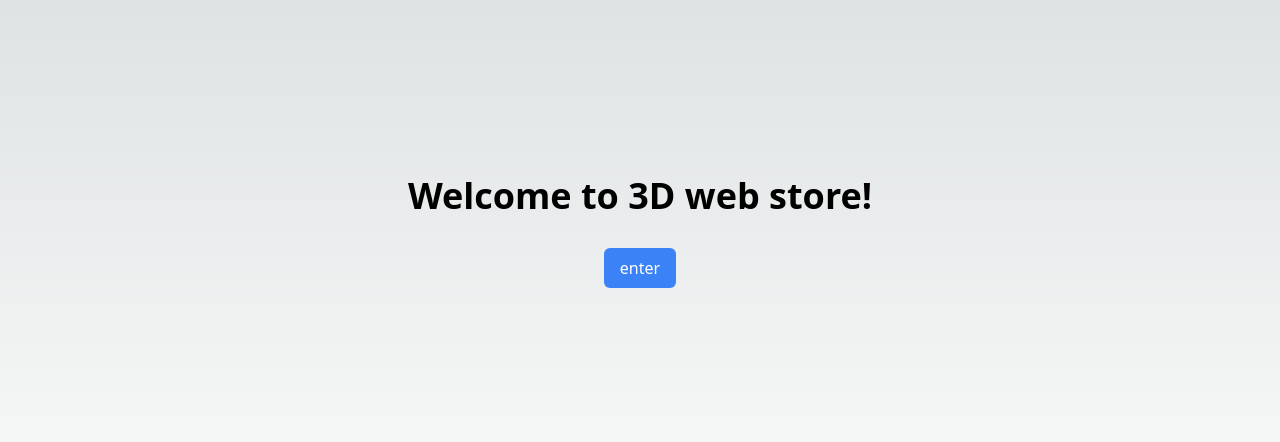
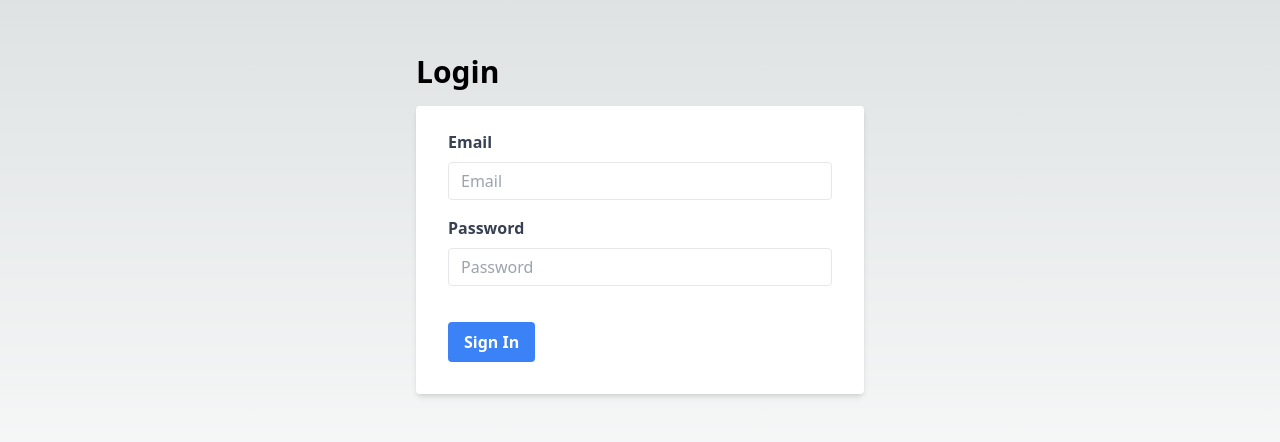
Before and after one commit to erenokur/next-threejs-web-store, a Next.js app: page / in a window 1280 px wide. Shown: the part 168-610 px from the top of the page. Built offline with nearby package versions, Linux system fonts and the light colour scheme.

Commit message:
api middleware and authentication written.

```diff
--- a/next.config.js
+++ b/next.config.js
@@ -1,6 +1,7 @@
 /** @type {import('next').NextConfig} */
+require("dotenv").config();
 const nextConfig = {
   reactStrictMode: true,
-}
+};
 
-module.exports = nextConfig
+module.exports = nextConfig;
--- a/package.json
+++ b/package.json
@@ -14,10 +14,13 @@
   },
   "dependencies": {
     "@react-three/fiber": "^8.12.2",
+    "@types/axios": "^0.14.0",
     "@types/node": "18.16.0",
     "@types/react": "18.0.38",
     "@types/react-dom": "18.0.11",
     "autoprefixer": "10.4.14",
+    "axios": "^1.3.6",
+    "dotenv": "^16.0.3",
     "eslint": "8.39.0",
     "eslint-config-next": "13.3.1",
     "i18next": "^22.4.15",
@@ -28,6 +31,7 @@
     "postcss": "8.4.23",
     "react": "18.2.0",
     "react-dom": "18.2.0",
+    "react-hook-form": "^7.43.9",
     "react-i18next": "^12.2.2",
     "tailwindcss": "3.3.1",
     "three": "^0.151.3",
--- /dev/null
+++ b/src/components/LoginPage/index.tsx
@@ -0,0 +1,86 @@
+import { useState } from "react";
+import { useRouter } from "next/router";
+import { useAuth } from "@/contexts/AuthContext";
+
+const LoginPage = () => {
+  const router = useRouter();
+  const { login, logout } = useAuth();
+  const [email, setEmail] = useState("");
+  const [password, setPassword] = useState("");
+
+  const handleEmailChange = (event: React.ChangeEvent<HTMLInputElement>) => {
+    setEmail(event.target.value);
+  };
+
+  const handlePasswordChange = (event: React.ChangeEvent<HTMLInputElement>) => {
+    setPassword(event.target.value);
+  };
+
+  const handleSubmit = async (event: React.FormEvent<HTMLFormElement>) => {
+    event.preventDefault();
+    try {
+      logout();
+      let result = await login(email, password);
+      if (result) router.push("/product-list");
+      console.log(result);
+      console.log(`Email: ${email}, Password: ${password}`);
+    } catch (error) {
+      console.log(error);
+    }
+  };
+
+  return (
+    <div className="flex h-screen bg-black-200">
+      <div className="m-auto w-full max-w-md">
+        <div className="text-3xl font-bold mb-4">Login</div>
+        <form
+          onSubmit={handleSubmit}
+          className="bg-white shadow-md rounded px-8 pt-6 pb-8 mb-4"
+        >
+          <div className="mb-4">
+            <label
+              className="block text-gray-700 font-bold mb-2"
+              htmlFor="email"
+            >
+              Email
+            </label>
+            <input
+              className="appearance-none border rounded w-full py-2 px-3 text-gray-700 leading-tight focus:outline-none focus:shadow-outline"
+              id="email"
+              type="email"
+              placeholder="Email"
+              value={email}
+              onChange={handleEmailChange}
+            />
+          </div>
+          <div className="mb-6">
+            <label
+              className="block text-gray-700 font-bold mb-2"
+              htmlFor="password"
+            >
+              Password
+            </label>
+            <input
+              className="appearance-none border rounded w-full py-2 px-3 text-gray-700 mb-3 leading-tight focus:outline-none focus:shadow-outline"
+              id="password"
+              type="password"
+              placeholder="Password"
+              value={password}
+              onChange={handlePasswordChange}
+            />
+          </div>
+          <div className="flex items-center justify-between">
+            <button
+              className="bg-blue-500 hover:bg-blue-700 text-white font-bold py-2 px-4 rounded focus:outline-none focus:shadow-outline"
+              type="submit"
+            >
+              Sign In
+            </button>
+          </div>
+        </form>
+      </div>
+    </div>
+  );
+};
+
+export default LoginPage;
--- /dev/null
+++ b/src/contexts/AuthContext/index.tsx
@@ -0,0 +1,65 @@
+import React, { useMemo, useEffect, useState } from "react";
+import { AxiosClient } from "@/middleware";
+
+interface AuthContextValue {
+  user: string | null;
+  login: (username: string, password: string) => Promise<string>;
+  logout: () => void;
+}
+
+const AuthContext = React.createContext<AuthContextValue>({
+  user: null,
+  login: async () => "",
+  logout: () => {},
+});
+
+export function AuthProvider({ children }: { children: React.ReactNode }) {
+  const [user, setUser] = useState<string | null>(null);
+  const apiClient = new AxiosClient(`${process.env.API_BASE_URL}/auth`, {
+    "Content-Type": "application/json",
+  });
+
+  useEffect(() => {
+    console.log("useEffect");
+    const user = localStorage.getItem("user");
+    if (user) {
+      setUser(user);
+    }
+  }, []);
+
+  const login = async (username: string, password: string): Promise<string> => {
+    console.log("login");
+    try {
+      const response = await apiClient.get("/login");
+      console.log(JSON.stringify(response));
+      localStorage.setItem("token", response.data.accessToken);
+      localStorage.setItem("user", response.data.username);
+      setUser(response.data.username);
+      return response.data.accessToken;
+    } catch (error) {
+      console.log(error);
+      throw new Error("Login failed");
+    }
+  };
+
+  const logout = () => {
+    console.log("logout");
+    localStorage.removeItem("token");
+    localStorage.removeItem("user");
+    setUser(null);
+  };
+
+  const authValue = useMemo(
+    () => ({ user, login, logout }),
+    [user, login, logout]
+  );
+
+  return (
+    <AuthContext.Provider value={authValue}>{children}</AuthContext.Provider>
+  );
+}
+
+export function useAuth() {
+  const { login, logout, user } = React.useContext(AuthContext);
+  return { login, logout, user };
+}
--- /dev/null
+++ b/src/middleware/index.tsx
@@ -0,0 +1,45 @@
+import axios, { AxiosInstance, AxiosRequestConfig, AxiosResponse } from "axios";
+
+export class AxiosClient {
+  private readonly instance: AxiosInstance;
+
+  constructor(baseURL: string, headers?: AxiosRequestConfig["headers"]) {
+    this.instance = axios.create({
+      baseURL,
+      headers: {
+        ...headers,
+        // Set the Authorization header to the JWT token
+        Authorization: `Bearer ${localStorage.getItem("token")}`,
+      },
+    });
+
+    this.instance.interceptors.response.use(
+      this.handleSuccessResponse,
+      this.handleErrorResponse
+    );
+  }
+
+  private handleSuccessResponse(response: AxiosResponse) {
+    return response;
+  }
+
+  private handleErrorResponse(error: any) {
+    return Promise.reject(error);
+  }
+
+  get(url: string, config?: AxiosRequestConfig) {
+    return this.instance.get(url, config);
+  }
+
+  post(url: string, data?: any, config?: AxiosRequestConfig) {
+    return this.instance.post(url, data, config);
+  }
+
+  put(url: string, data?: any, config?: AxiosRequestConfig) {
+    return this.instance.put(url, data, config);
+  }
+
+  delete(url: string, config?: AxiosRequestConfig) {
+    return this.instance.delete(url, config);
+  }
+}
--- a/src/pages/index.tsx
+++ b/src/pages/index.tsx
@@ -1,9 +1,9 @@
 import SuspenseWrapper from "../components/SuspenseWrapper";
-import WelcomePage from "../components/WelcomePage";
+import LoginPage from "../components/LoginPage";
 export default function Home() {
   return (
     <SuspenseWrapper>
-      <WelcomePage />
+      <LoginPage />
     </SuspenseWrapper>
   );
 }
--- a/src/pages/product-list/index.tsx
+++ b/src/pages/product-list/index.tsx
@@ -8,6 +8,7 @@ type Product = {
   imageUrl: string;
 };
 
+// this code will come from the backend
 const productList: Product[] = [
   {
     id: 1,
```
Also changed, not shown: 2 other files (tests, documents, lock files or other folders).
